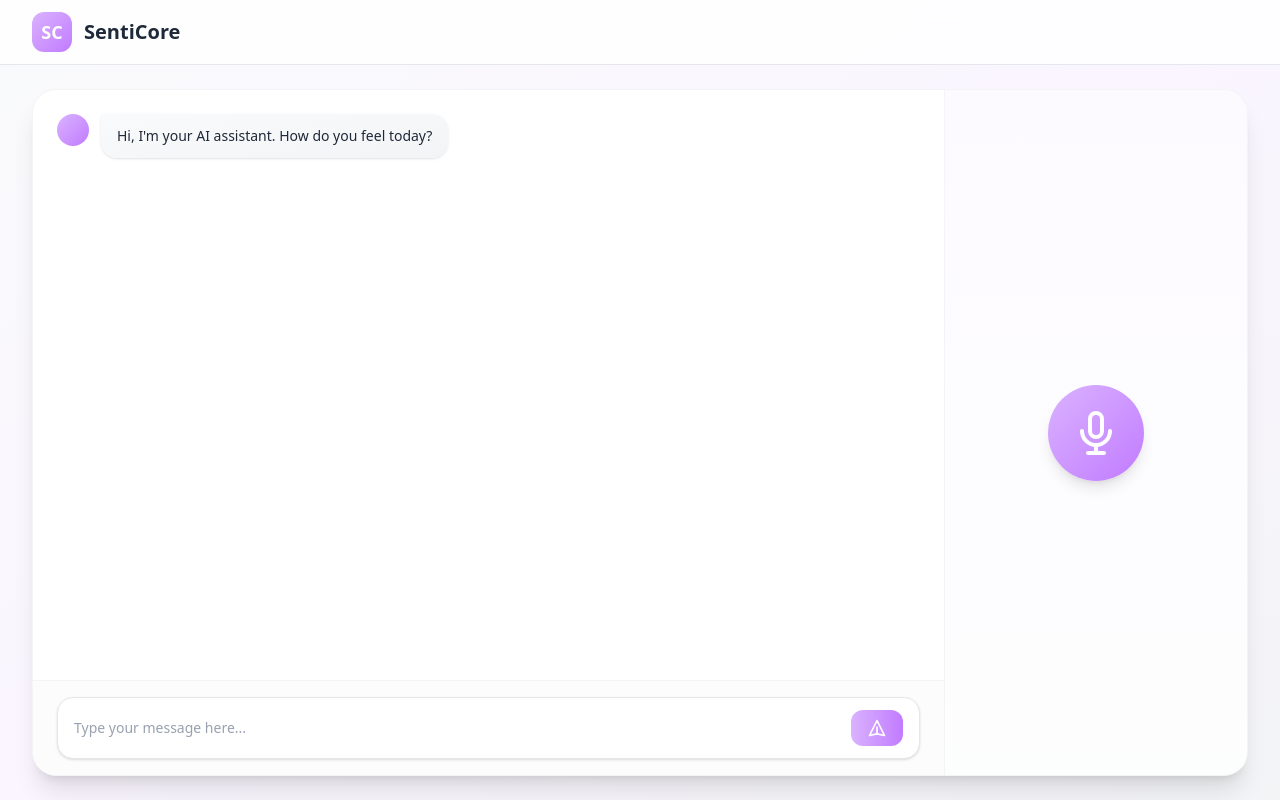
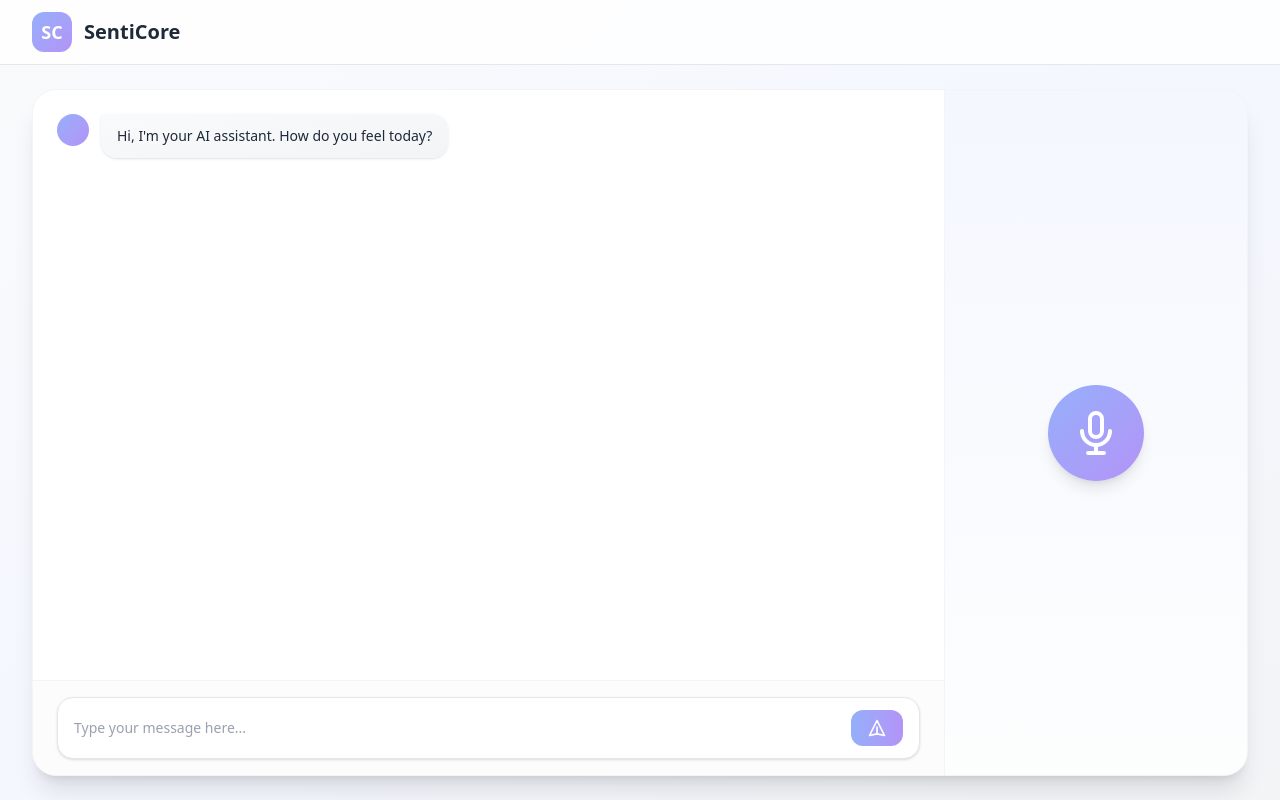
Before and after one commit to merlinn004/Main-Project, a Next.js app in the folder Project/frontend/: page / in a window 1280 px wide. Built offline with nearby package versions, Linux system fonts and the light colour scheme.

Commit message:
fixing styling

```diff
--- a/Project/frontend/src/app/page.tsx
+++ b/Project/frontend/src/app/page.tsx
@@ -1,14 +1,12 @@
-'use client';
+"use client";
 
-import { useState, useEffect, useRef } from 'react';
-import AudioPlayer, {
-  RHAP_UI
-} from 'react-h5-audio-player';
-import 'react-h5-audio-player/lib/styles.css';
+import { useState, useEffect, useRef } from "react";
+import AudioPlayer, { RHAP_UI } from "react-h5-audio-player";
+import "react-h5-audio-player/lib/styles.css";
 
 interface Message {
   id: number;
-  sender: 'bot' | 'user';
+  sender: "bot" | "user";
   text?: string;
   audioUrl?: string;
   time: string;
@@ -16,16 +14,18 @@ interface Message {
 
 export default function Home() {
   const [messages, setMessages] = useState<Message[]>([]);
-  const [input, setInput] = useState('');
+  const [input, setInput] = useState("");
   const [isRecording, setIsRecording] = useState(false);
   const messagesEndRef = useRef<HTMLDivElement | null>(null);
   const mediaRecorderRef = useRef<MediaRecorder | null>(null);
   const audioChunksRef = useRef<Blob[]>([]);
-
   const idCounter = useRef(1);
 
   const scrollToBottom = () => {
-    messagesEndRef.current?.scrollIntoView({ behavior: 'smooth', block: 'end' });
+    messagesEndRef.current?.scrollIntoView({
+      behavior: "smooth",
+      block: "end",
+    });
   };
 
   useEffect(() => {
@@ -35,39 +35,46 @@ export default function Home() {
   useEffect(() => {
     const initialMessage: Message = {
       id: idCounter.current++,
-      sender: 'bot',
+      sender: "bot",
       text: "Hi, I'm your AI assistant. How do you feel today?",
-      time: new Date().toLocaleTimeString([], { hour: '2-digit', minute: '2-digit' }),
+      time: new Date().toLocaleTimeString([], {
+        hour: "2-digit",
+        minute: "2-digit",
+      }),
     };
     setMessages([initialMessage]);
   }, []);
 
   const handleSend = () => {
     if (!input.trim()) return;
-
     const userMessage: Message = {
       id: idCounter.current++,
-      sender: 'user',
+      sender: "user",
       text: input,
-      time: new Date().toLocaleTimeString([], { hour: '2-digit', minute: '2-digit' }),
+      time: new Date().toLocaleTimeString([], {
+        hour: "2-digit",
+        minute: "2-digit",
+      }),
     };
-
-    setMessages(prev => [...prev, userMessage]);
-    setInput('');
+    setMessages((prev) => [...prev, userMessage]);
+    setInput("");
 
     setTimeout(() => {
       const botMessage: Message = {
         id: idCounter.current++,
-        sender: 'bot',
-        text: 'Ok',
-        time: new Date().toLocaleTimeString([], { hour: '2-digit', minute: '2-digit' }),
+        sender: "bot",
+        text: "Ok",
+        time: new Date().toLocaleTimeString([], {
+          hour: "2-digit",
+          minute: "2-digit",
+        }),
       };
-      setMessages(prev => [...prev, botMessage]);
+      setMessages((prev) => [...prev, botMessage]);
     }, 500);
   };
 
   const handleKeyDown = (e: React.KeyboardEvent<HTMLInputElement>) => {
-    if (e.key === 'Enter') {
+    if (e.key === "Enter") {
       e.preventDefault();
       handleSend();
     }
@@ -81,69 +88,47 @@ export default function Home() {
       audioChunksRef.current = [];
 
       mediaRecorder.ondataavailable = (event) => {
-        if (event.data.size > 0) {
-          audioChunksRef.current.push(event.data);
-        }
+        if (event.data.size > 0) audioChunksRef.current.push(event.data);
       };
 
       mediaRecorder.onstop = async () => {
-        const audioBlob = new Blob(audioChunksRef.current, { type: 'audio/webm' });
+        const audioBlob = new Blob(audioChunksRef.current, {
+          type: "audio/webm",
+        });
         const audioUrl = URL.createObjectURL(audioBlob);
 
-        // Add audio message to chat
         const audioMessage: Message = {
           id: idCounter.current++,
-          sender: 'user',
-          audioUrl: audioUrl,
-          time: new Date().toLocaleTimeString([], { hour: '2-digit', minute: '2-digit' }),
+          sender: "user",
+          audioUrl,
+          time: new Date().toLocaleTimeString([], {
+            hour: "2-digit",
+            minute: "2-digit",
+          }),
         };
-        setMessages(prev => [...prev, audioMessage]);
+        setMessages((prev) => [...prev, audioMessage]);
 
-        // Send bot response
         setTimeout(() => {
           const botMessage: Message = {
             id: idCounter.current++,
-            sender: 'bot',
-            text: 'Ok',
-            time: new Date().toLocaleTimeString([], { hour: '2-digit', minute: '2-digit' }),
+            sender: "bot",
+            text: "Ok",
+            time: new Date().toLocaleTimeString([], {
+              hour: "2-digit",
+              minute: "2-digit",
+            }),
           };
-          setMessages(prev => [...prev, botMessage]);
+          setMessages((prev) => [...prev, botMessage]);
         }, 500);
 
-        // Stop all tracks
-        stream.getTracks().forEach(track => track.stop());
-
-        /* COMMENTED: Send audio to backend API
-        const formData = new FormData();
-        formData.append('audio', audioBlob, 'recording.webm');
-
-        try {
-          const response = await fetch('YOUR_API_ENDPOINT_HERE', {
-            method: 'POST',
-            body: formData,
-            headers: {
-              // Add any required headers here
-              // 'Authorization': 'Bearer YOUR_TOKEN',
-            }
-          });
-
-          if (response.ok) {
-            const data = await response.json();
-            console.log('Audio uploaded successfully:', data);
-          } else {
-            console.error('Failed to upload audio:', response.statusText);
-          }
-        } catch (error) {
-          console.error('Error uploading audio:', error);
-        }
-        */
+        stream.getTracks().forEach((track) => track.stop());
       };
 
       mediaRecorder.start();
       setIsRecording(true);
     } catch (error) {
-      console.error('Error accessing microphone:', error);
-      alert('Could not access microphone. Please grant permission.');
+      console.error("Error accessing microphone:", error);
+      alert("Could not access microphone. Please grant permission.");
     }
   };
 
@@ -163,18 +148,17 @@ export default function Home() {
   };
 
   return (
-    <div className="h-screen flex flex-col bg-gradient-to-br from-gray-50 via-purple-50 to-gray-100">
+    <div className="h-screen flex flex-col bg-gradient-to-br from-gray-50 via-[var(--color-secondary-blue)]/10 to-gray-100">
       {/* Navigation Bar */}
       <nav className="bg-white/80 backdrop-blur-sm border-b border-gray-200 flex-shrink-0">
         <div className="max-w-7xl mx-auto px-4 sm:px-6 lg:px-8">
           <div className="flex justify-between items-center h-16">
             <div className="flex items-center space-x-3">
-              <div className="w-10 h-10 bg-gradient-to-br from-purple-300 to-purple-400 rounded-xl flex items-center justify-center">
+              <div className="w-10 h-10 bg-gradient-to-br from-[var(--color-secondary-blue)] to-[var(--color-secondary-purple)] rounded-xl flex items-center justify-center">
                 <span className="text-white font-bold text-lg">SC</span>
               </div>
               <div>
                 <h1 className="text-xl font-bold text-gray-800">SentiCore</h1>
-                <p className="text-xs text-gray-500"></p>
               </div>
             </div>
           </div>
@@ -186,30 +170,34 @@ export default function Home() {
         <div className="h-full max-w-7xl mx-auto">
           <div className="h-full bg-white rounded-3xl shadow-xl overflow-hidden border border-gray-100">
             <div className="h-full grid lg:grid-cols-4">
-
               {/* Chat Area */}
               <div className="lg:col-span-3 h-full flex flex-col min-h-0">
-
-                {/* Messages Container (this scrolls) */}
                 <div className="flex-1 overflow-y-auto px-6 py-6 min-h-0">
                   <div className="space-y-4">
-                    {messages.map((message, index) => (
-                      message.sender === 'bot' ? (
-                        <div key={message.id} className="flex items-start space-x-3 opacity-0 animate-[fadeSlideIn_0.6s_ease-out_forwards]" style={{ animationDelay: `${index * 0.02}s` }}>
-                          <div className="w-8 h-8 bg-gradient-to-br from-purple-300 to-purple-400 rounded-full flex-shrink-0"></div>
+                    {messages.map((message, index) =>
+                      message.sender === "bot" ? (
+                        <div
+                          key={message.id}
+                          className="flex items-start space-x-3 opacity-0 animate-[fadeSlideIn_0.6s_ease-out_forwards]"
+                          style={{ animationDelay: `${index * 0.02}s` }}
+                        >
+                          <div className="w-8 h-8 bg-gradient-to-br from-[var(--color-secondary-blue)] to-[var(--color-secondary-purple)] rounded-full flex-shrink-0"></div>
                           <div className="flex flex-col space-y-1 max-w-lg">
                             <div className="bg-gradient-to-br from-gray-50 to-gray-100 rounded-2xl rounded-tl-sm px-4 py-3 shadow-sm">
                               <p className="text-sm text-gray-800">
                                 {message.text}
                               </p>
                             </div>
-
                           </div>
                         </div>
                       ) : (
-                        <div key={message.id} className="flex items-start space-x-3 justify-end opacity-0 animate-[fadeSlideIn_0.6s_ease-out_forwards]" style={{ animationDelay: `${index * 0.02}s` }}>
+                        <div
+                          key={message.id}
+                          className="flex items-start space-x-3 justify-end opacity-0 animate-[fadeSlideIn_0.6s_ease-out_forwards]"
+                          style={{ animationDelay: `${index * 0.02}s` }}
+                        >
                           <div className="flex flex-col space-y-1 max-w-lg items-end">
-                            <div className="bg-gradient-to-br from-purple-300 to-purple-400 rounded-2xl rounded-tr-sm px-4 py-3 shadow-sm">
+                            <div className="bg-gradient-to-br from-[var(--color-secondary-blue)] to-[var(--color-secondary-purple)] rounded-2xl rounded-tr-sm px-4 py-3 shadow-sm">
                               {message.text ? (
                                 <p className="text-sm text-white">
                                   {message.text}
@@ -220,31 +208,34 @@ export default function Home() {
                                     src={message.audioUrl!}
                                     layout="horizontal-reverse"
                                     showJumpControls={false}
-                                    customProgressBarSection={[ RHAP_UI.PROGRESS_BAR ]}
+                                    customProgressBarSection={[
+                                      RHAP_UI.PROGRESS_BAR,
+                                    ]}
                                     customControlsSection={[
                                       RHAP_UI.MAIN_CONTROLS,
-                                      RHAP_UI.DURATION
+                                      RHAP_UI.DURATION,
                                     ]}
                                     customAdditionalControls={[]}
                                     customVolumeControls={[]}
                                     autoPlayAfterSrcChange={false}
                                     className="voice-message-player"
                                   />
-
                                 </div>
                               ) : null}
                             </div>
-                            <span className="text-xs text-gray-400 mr-2">{message.time}</span>
+                            <span className="text-xs text-gray-400 mr-2">
+                              {message.time}
+                            </span>
                           </div>
                           <div className="w-8 h-8 bg-gradient-to-br from-gray-400 to-gray-500 rounded-full flex-shrink-0"></div>
                         </div>
                       )
-                    ))}
+                    )}
                     <div ref={messagesEndRef} />
                   </div>
                 </div>
 
-                {/* Input Area (stays at bottom) */}
+                {/* Input */}
                 <div className="flex-shrink-0 px-6 py-4 border-t border-gray-100 bg-gray-50/50">
                   <div className="flex items-center space-x-3 bg-white rounded-2xl border border-gray-200 px-4 py-3 shadow-sm hover:shadow-md transition-shadow">
                     <input
@@ -254,45 +245,64 @@ export default function Home() {
                       onKeyDown={handleKeyDown}
                       placeholder="Type your message here..."
                       className="flex-1 outline-none text-sm bg-transparent placeholder:text-gray-400"
-                      aria-label="message-input"
                     />
                     <button
                       onClick={handleSend}
-                      className="px-4 py-2 bg-gradient-to-r from-purple-300 to-purple-400 text-white rounded-xl font-medium hover:from-purple-400 hover:to-purple-500 transition-all hover:shadow-lg active:scale-95"
-                      aria-label="send"
+                      className="px-4 py-2 bg-gradient-to-r from-[var(--color-secondary-blue)] to-[var(--color-secondary-purple)] text-white rounded-xl font-medium hover:shadow-lg active:scale-95 transition-all"
                     >
-                      <svg className="w-5 h-5" fill="none" stroke="currentColor" viewBox="0 0 24 24">
-                        <path strokeLinecap="round" strokeLinejoin="round" strokeWidth={2} d="M12 19l9 2-9-18-9 18 9-2zm0 0v-8" />
+                      <svg
+                        className="w-5 h-5"
+                        fill="none"
+                        stroke="currentColor"
+                        viewBox="0 0 24 24"
+                      >
+                        <path
+                          strokeLinecap="round"
+                          strokeLinejoin="round"
+                          strokeWidth={2}
+                          d="M12 19l9 2-9-18-9 18 9-2zm0 0v-8"
+                        />
                       </svg>
                     </button>
                   </div>
                 </div>
-
               </div>
 
-              {/* Microphone Sidebar */}
-              <div className="hidden lg:flex bg-gradient-to-b from-purple-50/50 to-gray-50/30 border-l border-gray-100 p-6 items-center justify-center">
+              {/* Mic Sidebar */}
+              <div className="hidden lg:flex bg-gradient-to-b from-[var(--color-secondary-blue)]/10 to-gray-50/30 border-l border-gray-100 p-6 items-center justify-center">
                 <button
                   onClick={handleMicClick}
                   className={`w-24 h-24 rounded-full shadow-lg hover:shadow-xl transition-all hover:scale-105 active:scale-95 flex items-center justify-center ${
                     isRecording
-                      ? 'bg-gradient-to-br from-red-400 to-red-500 animate-pulse'
-                      : 'bg-gradient-to-br from-purple-300 to-purple-400'
+                      ? "bg-gradient-to-br from-red-400 to-red-500 animate-pulse"
+                      : "bg-gradient-to-br from-[var(--color-secondary-blue)] to-[var(--color-secondary-purple)]"
                   }`}
-                  aria-label={isRecording ? 'stop recording' : 'start recording'}
                 >
                   {isRecording ? (
-                    <svg className="w-12 h-12 text-white" fill="currentColor" viewBox="0 0 24 24">
+                    <svg
+                      className="w-12 h-12 text-white"
+                      fill="currentColor"
+                      viewBox="0 0 24 24"
+                    >
                       <rect x="6" y="6" width="12" height="12" rx="2" />
                     </svg>
                   ) : (
-                    <svg className="w-12 h-12 text-white" fill="none" stroke="currentColor" viewBox="0 0 24 24">
-                      <path strokeLinecap="round" strokeLinejoin="round" strokeWidth={2} d="M19 11a7 7 0 01-7 7m0 0a7 7 0 01-7-7m7 7v4m0 0H8m4 0h4m-4-8a3 3 0 01-3-3V5a3 3 0 116 0v6a3 3 0 01-3 3z" />
+                    <svg
+                      className="w-12 h-12 text-white"
+                      fill="none"
+                      stroke="currentColor"
+                      viewBox="0 0 24 24"
+                    >
+                      <path
+                        strokeLinecap="round"
+                        strokeLinejoin="round"
+                        strokeWidth={2}
+                        d="M19 11a7 7 0 01-7 7m0 0a7 7 0 01-7-7m7 7v4m0 0H8m4 0h4m-4-8a3 3 0 01-3-3V5a3 3 0 116 0v6a3 3 0 01-3 3z"
+                      />
                     </svg>
                   )}
                 </button>
               </div>
-
             </div>
           </div>
         </div>
@@ -349,7 +359,7 @@ export default function Home() {
         }
 
         .audio-player-wrapper .rhap_progress-section {
-          width:200px;
+          width: 200px;
           margin-bottom: 4px;
         }
 
@@ -366,7 +376,7 @@ export default function Home() {
         .audio-player-wrapper .rhap_controls-section {
           display: flex;
           align-items: center;
-          gap: 6px; /* 👈 closes the gap between button and bar */
+          gap: 6px;
         }
 
         .audio-player-wrapper .rhap_time {
@@ -374,7 +384,6 @@ export default function Home() {
           color: white;
           font-size: 12px;
         }
-
 
         .audio-player-wrapper .rhap_main-controls button {
           color: white;
```
Also changed, not shown: Project/frontend/src/app/globals.css (+11 -0 lines).
